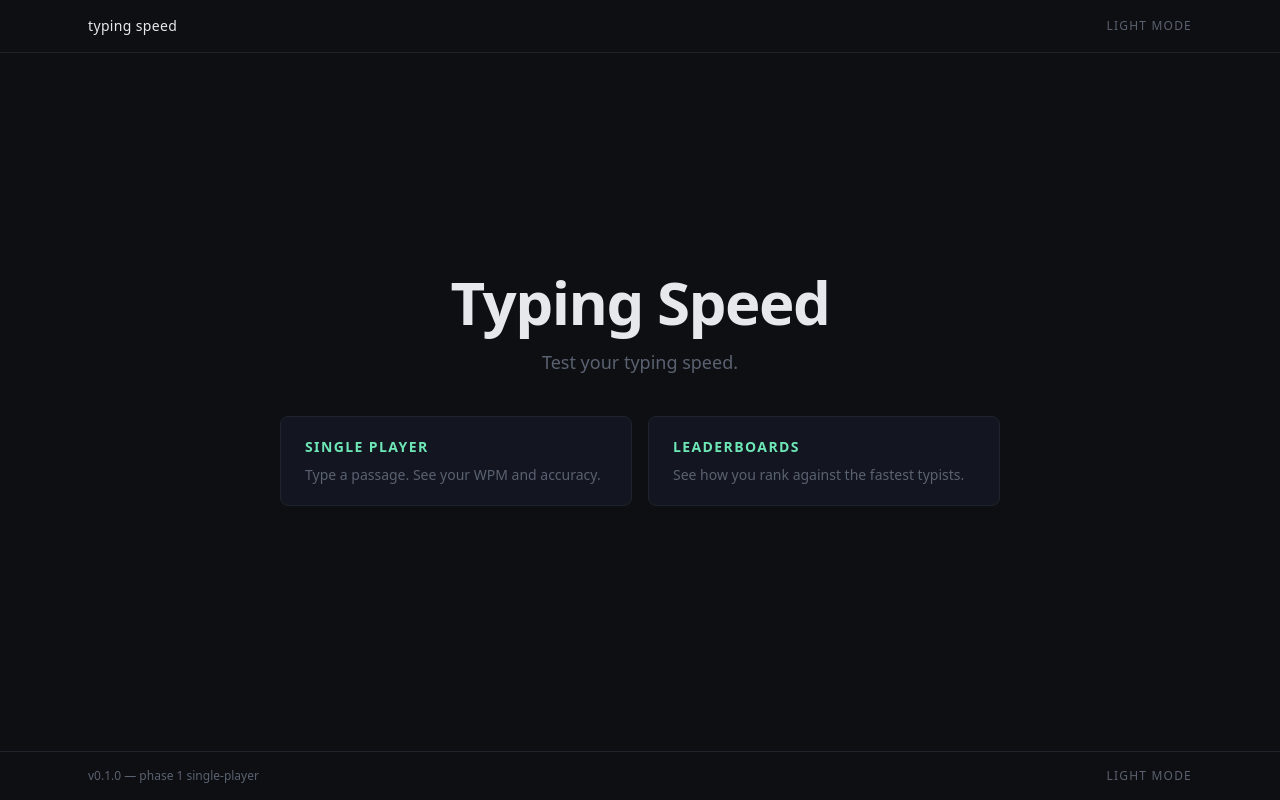
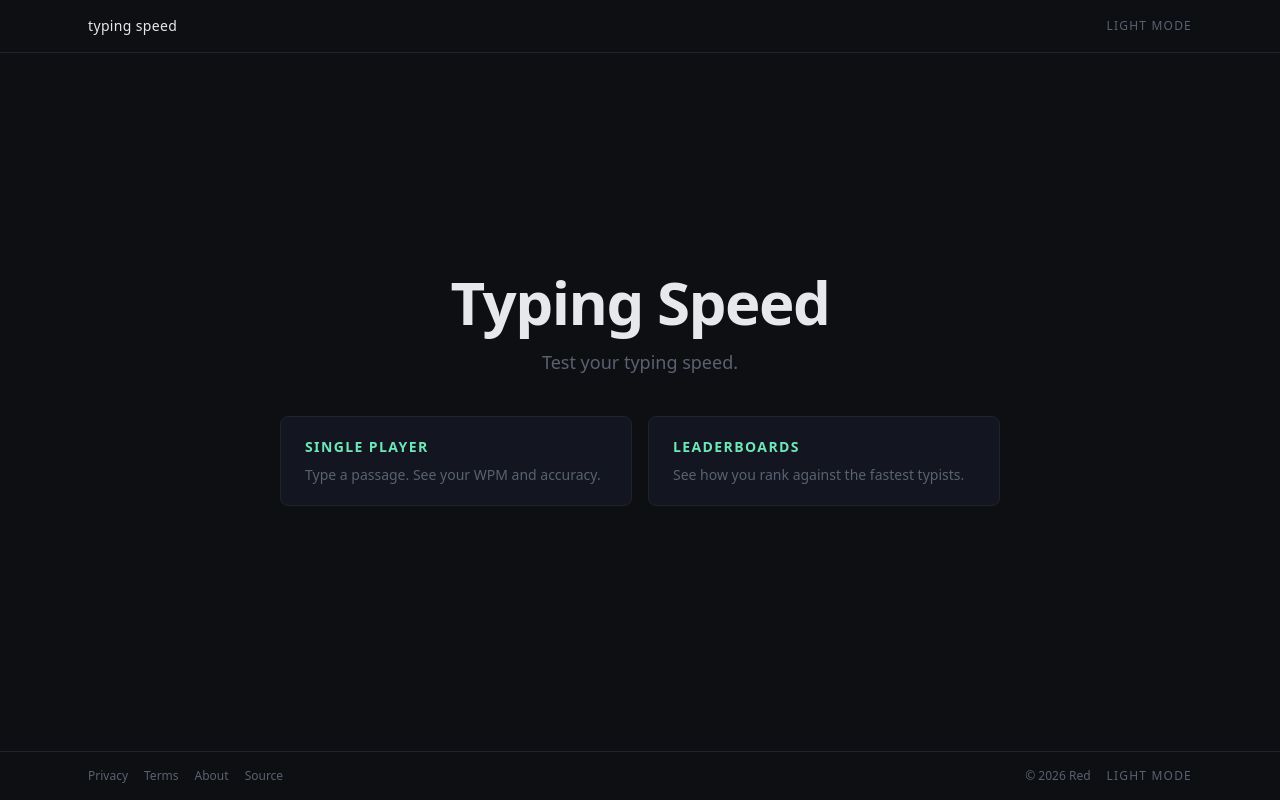
Before and after one commit to reichie020212/typing-speed, a Next.js app: page / in a window 1280 px wide. Built offline with nearby package versions, Linux system fonts and the light colour scheme; no server answers.

Commit message:
feat(chrome): expand footer with privacy/terms/about/source links
Signed-off-by: Red <redickbutay02@gmail.com>

```diff
--- a/src/components/chrome/Footer.tsx
+++ b/src/components/chrome/Footer.tsx
@@ -1,11 +1,33 @@
+import Link from 'next/link';
 import { ThemeToggle } from './ThemeToggle';
 
 export function Footer() {
   return (
     <footer className="w-full border-t border-[color:var(--border)]">
-      <div className="mx-auto flex max-w-6xl items-center justify-between px-6 py-4 text-xs text-[color:var(--muted)]">
-        <span>v0.1.0 — phase 1 single-player</span>
-        <ThemeToggle />
+      <div className="mx-auto flex max-w-6xl flex-col items-center gap-3 px-6 py-4 text-xs text-[color:var(--muted)] md:flex-row md:justify-between">
+        <div className="flex flex-wrap items-center gap-4">
+          <Link href="/privacy" className="hover:text-[color:var(--fg)] transition-colors">
+            Privacy
+          </Link>
+          <Link href="/terms" className="hover:text-[color:var(--fg)] transition-colors">
+            Terms
+          </Link>
+          <Link href="/about" className="hover:text-[color:var(--fg)] transition-colors">
+            About
+          </Link>
+          <a
+            href="https://github.com/reichie020212/typing-speed"
+            target="_blank"
+            rel="noopener noreferrer"
+            className="hover:text-[color:var(--fg)] transition-colors"
+          >
+            Source
+          </a>
+        </div>
+        <div className="flex items-center gap-4">
+          <span>© {new Date().getFullYear()} Red</span>
+          <ThemeToggle />
+        </div>
       </div>
     </footer>
   );
```
